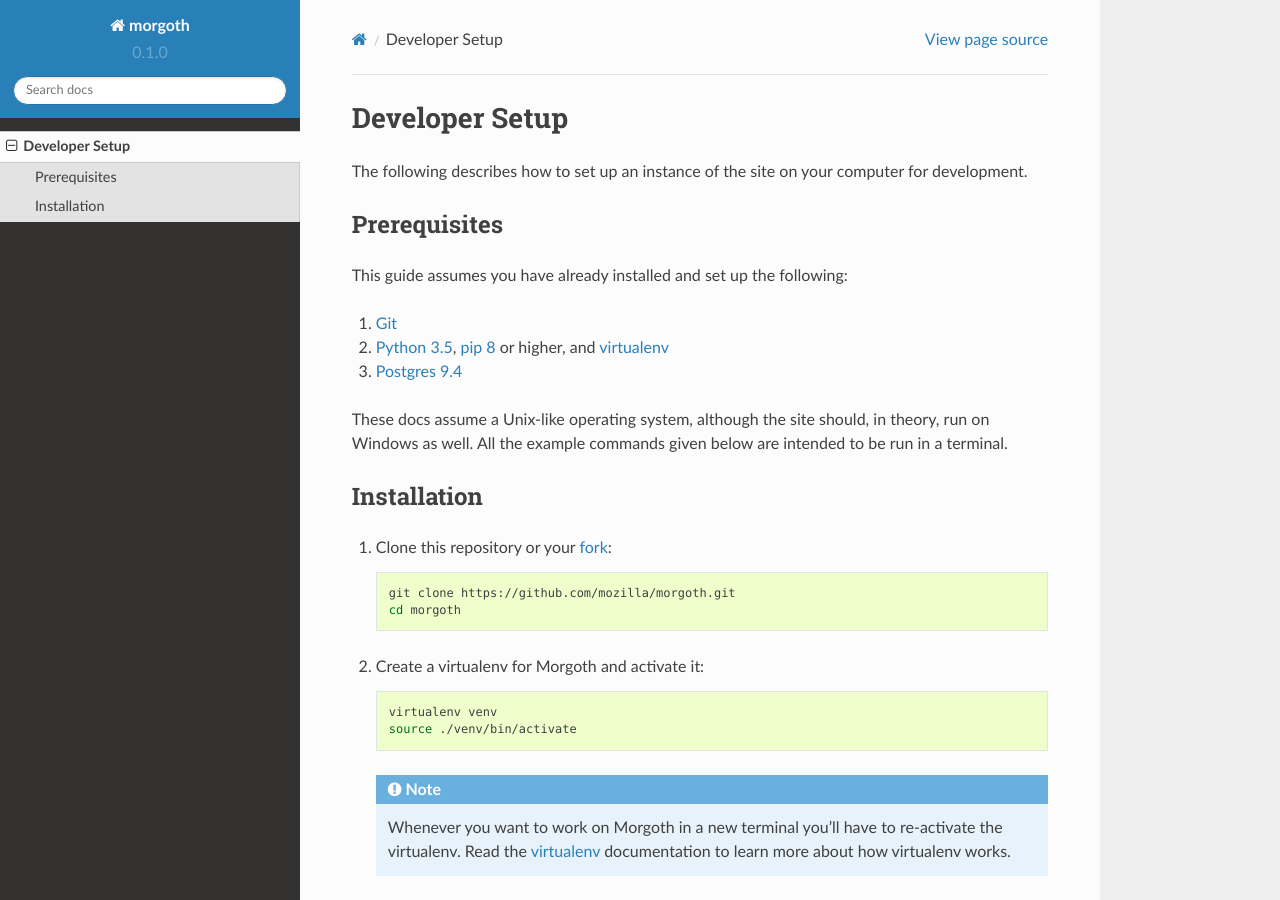
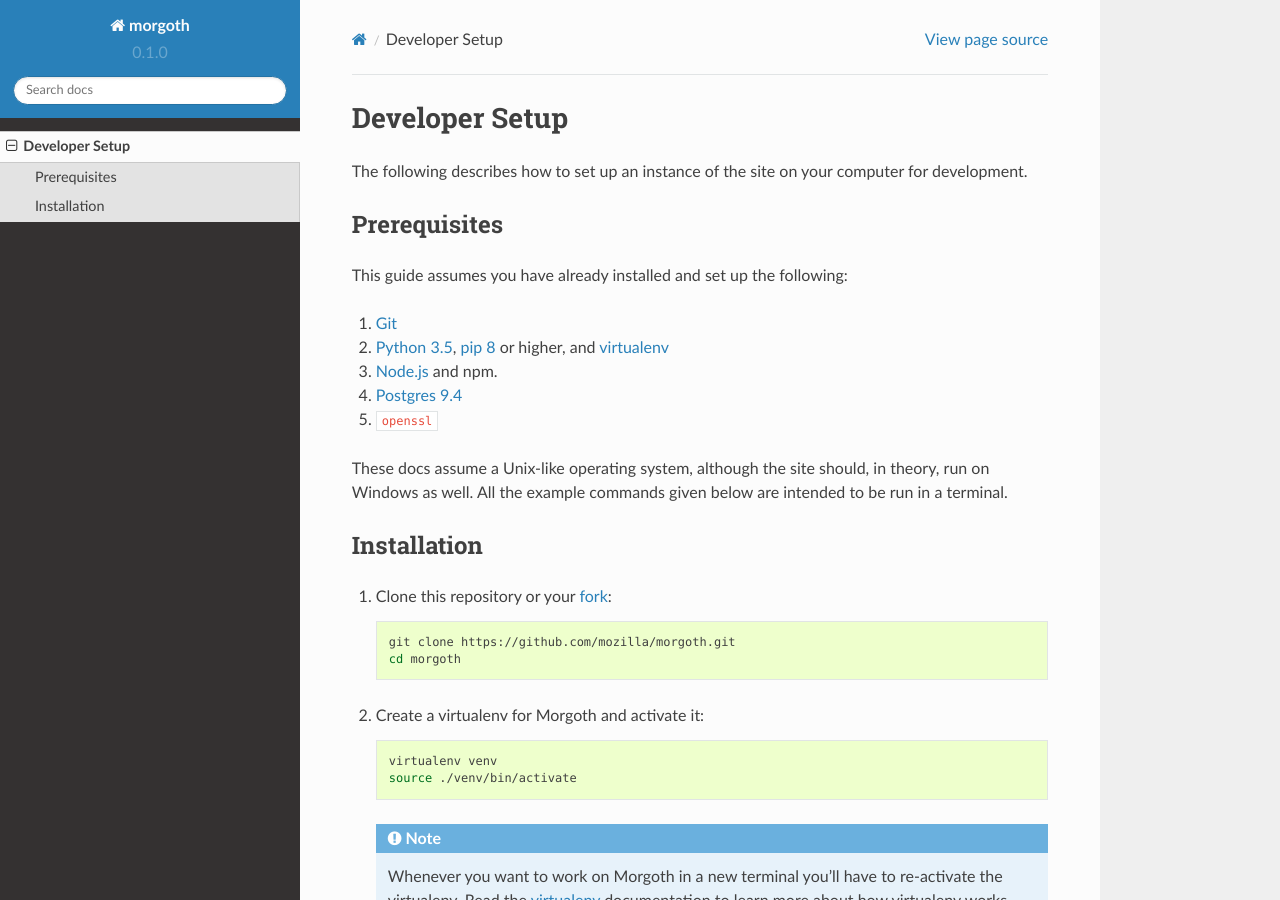
Before and after one commit to mozilla/morgothv1, a Sphinx documentation site: the page built from docs/dev/install.rst, in a window 1280 px wide and 900 px high. Built offline with Sphinx 7.4.7 and the Read the Docs theme 2.0.0, drawn with Linux system fonts in a browser that asks for light colours.

Commit message:
More doc fixes

```diff
--- a/docs/dev/install.rst
+++ b/docs/dev/install.rst
@@ -9,7 +9,9 @@
 
 1. Git_
 2. `Python 3.5`_, `pip 8`_ or higher, and virtualenv_
-3. `Postgres 9.4`_
+3. `Node.js`_ and npm.
+4. `Postgres 9.4`_
+5. ``openssl``
 
 These docs assume a Unix-like operating system, although the site should, in
 theory, run on Windows as well. All the example commands given below are
@@ -18,6 +20,7 @@
 .. _Git: https://git-scm.com/
 .. _Python 3.5: https://www.python.org/
 .. _pip 8: https://pip.pypa.io/en/stable/
+.. _Node.js: https://nodejs.org/en/
 .. _virtualenv: https://virtualenv.pypa.io/en/latest/
 .. _Postgres 9.4: http://www.postgresql.org/
 
```
